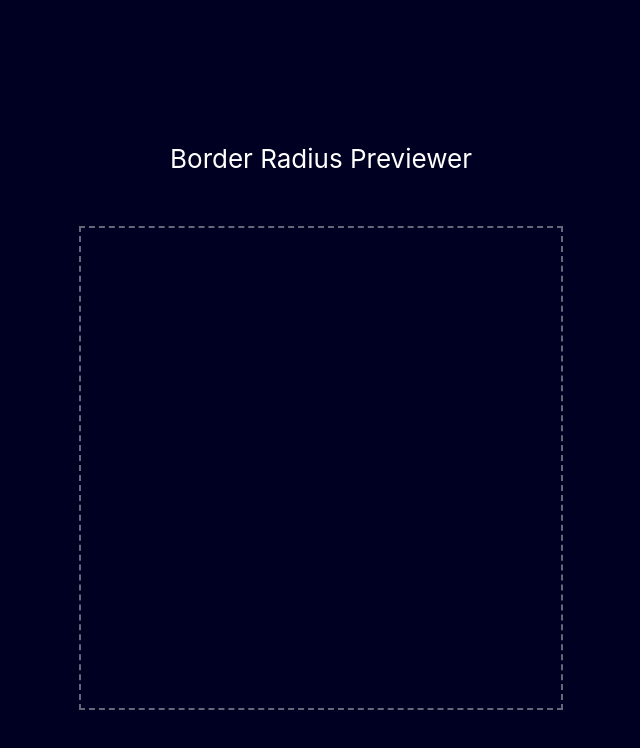
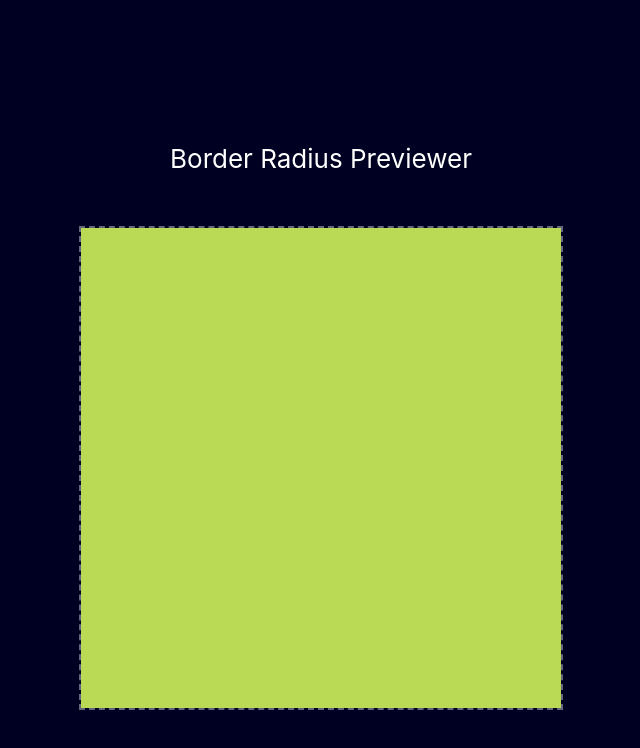
Before and after one commit to MikevPeeren/border-radius-previewer, a React (Create React App) app: page / in a window 1280 px wide. Shown: the top 748 px of the page, without its empty margins (319-959 px from the left). Built offline with nearby package versions, Linux system fonts and the light colour scheme.

Commit message:
Added Shape

```diff
--- a/src/components/Generator.css
+++ b/src/components/Generator.css
@@ -5,3 +5,10 @@
   height: 60vmin;
   border: 2px dashed rgba(255, 255, 255, 0.4);
 }
+
+.borderRadiusPreviewer__shape {
+  width: 100%;
+  height: 100%;
+  border-radius: 0% 100% / 100% 0%;
+  background: #bada55;
+}
--- a/src/components/Generator.tsx
+++ b/src/components/Generator.tsx
@@ -5,7 +5,11 @@
 import './Generator.css';
 
 const Generator = () => {
-  return <div className="borderRadiusPreviewer"></div>;
+  return (
+    <div className="borderRadiusPreviewer">
+      <div className="borderRadiusPreviewer__shape"></div>
+    </div>
+  );
 };
 
 export default Generator;
```
